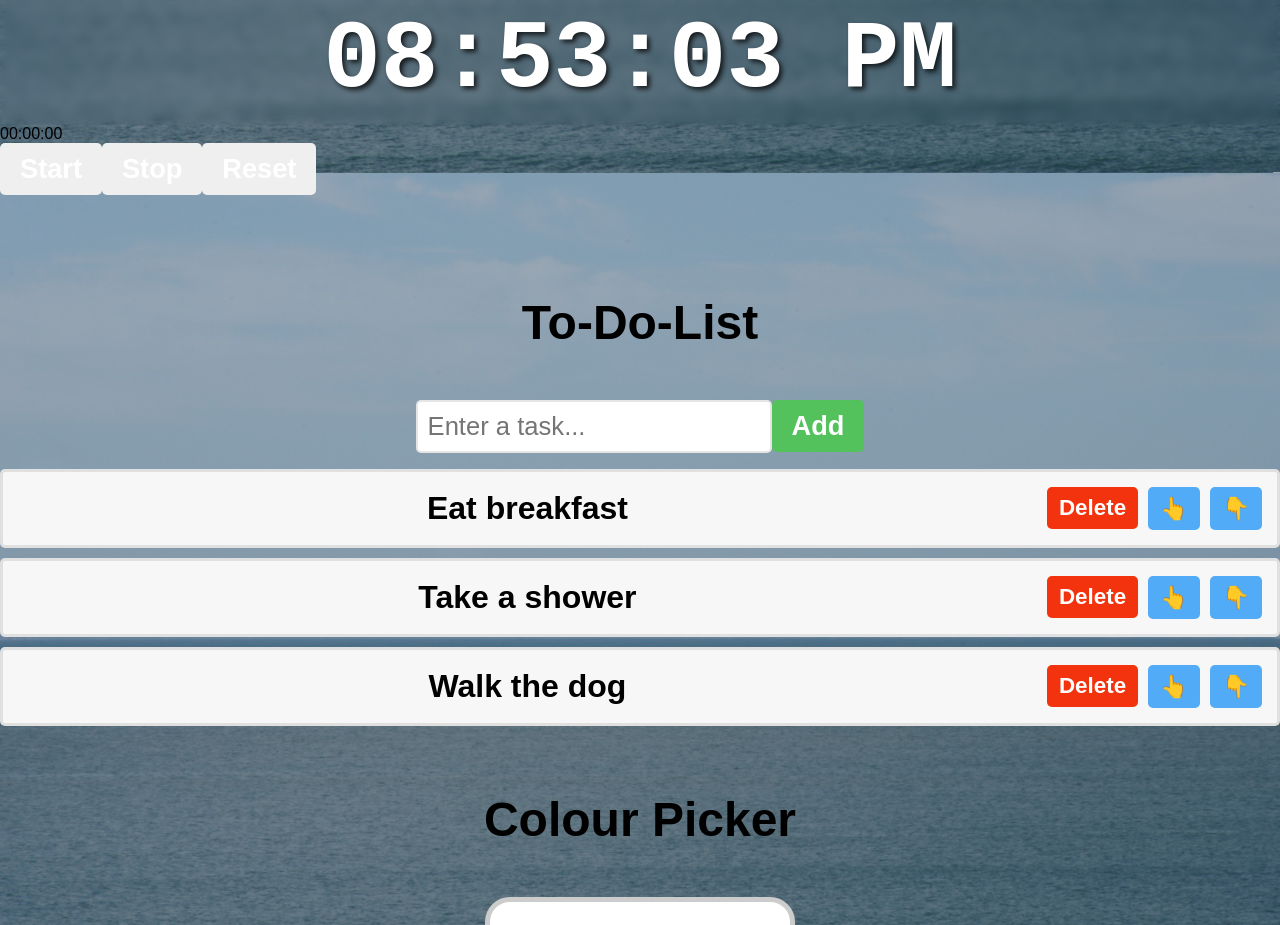
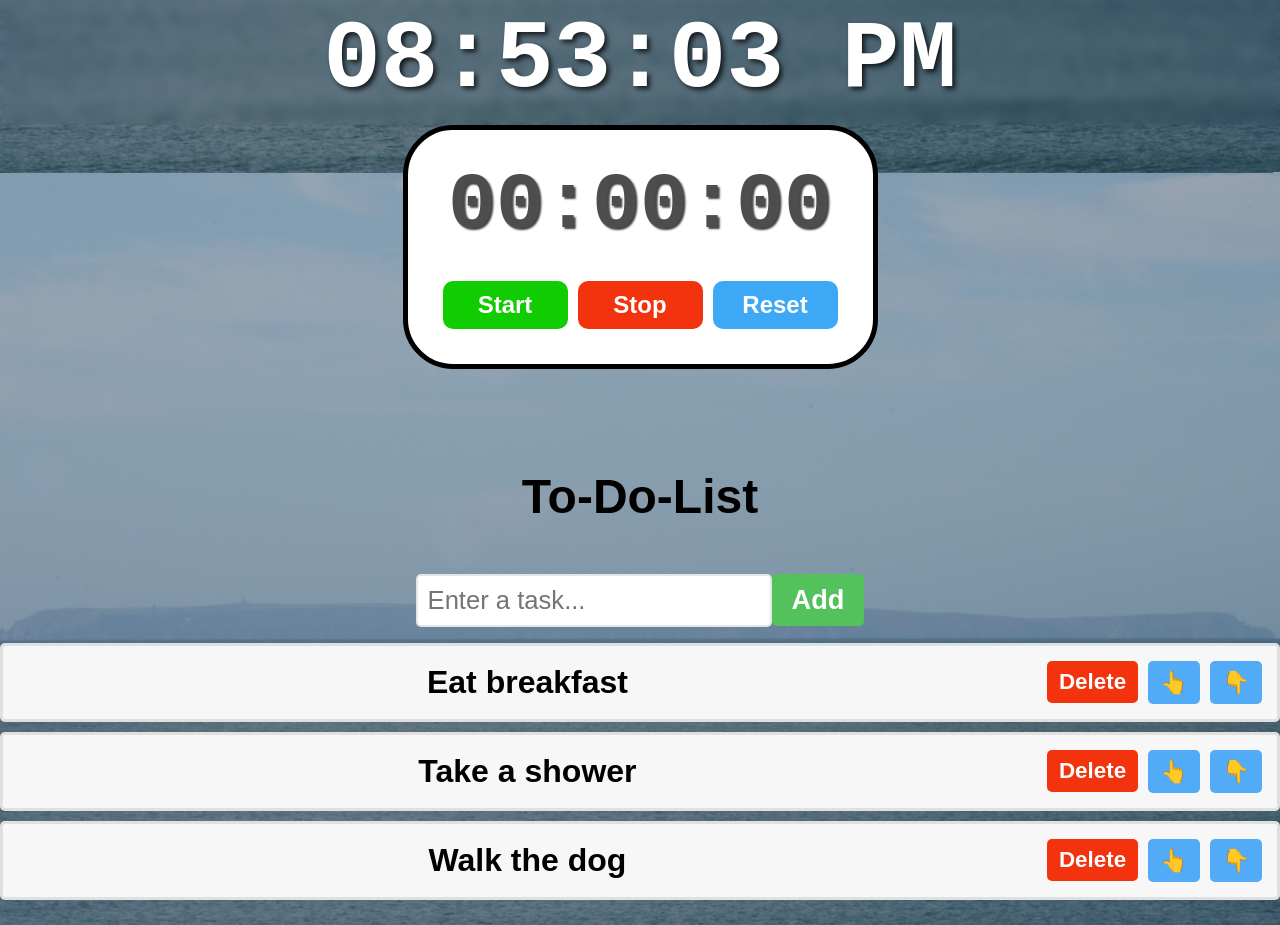
Before and after one commit to MarkChips/React-bro-code-tutorial, a React (Vite) app in the folder my-react-app/: page / in a window 1280 px wide. Shown: the part 1560-2485 px from the top of the page. Built offline with nearby package versions, Linux system fonts and the light colour scheme.

Commit message:
style: :lipstick: add styling to Stopwatch component

```diff
--- a/my-react-app/src/Stopwatch.jsx
+++ b/my-react-app/src/Stopwatch.jsx
@@ -29,7 +29,9 @@ function Stopwatch() {
     }
 
     return (
+        <div className="stopwatch-container">
             <div className="stopwatch">
+
                 <div className="display">{formatTime()}</div>
                 <div className="controls">
                     <button onClick={start} className="start-button">Start</button>
@@ -37,6 +39,7 @@ function Stopwatch() {
                     <button onClick={reset} className="reset-button">Reset</button>
                 </div>
             </div>
+        </div>
     );
 
 }
--- a/my-react-app/src/index.css
+++ b/my-react-app/src/index.css
@@ -6,6 +6,68 @@ body {
   background-size: cover;
   background-attachment: fixed;
   margin: 0;
+}
+
+.stopwatch-container {
+  display: flex;
+  flex-direction: column;
+  align-items: center;
+}
+
+.stopwatch {
+  display: flex;
+  flex-direction: column;
+  align-items: center;
+  border: 5px solid;
+  border-radius: 50px;
+  background-color: white;
+  padding: 30px;
+}
+
+.display {
+  font-size: 5rem;
+  font-family: monospace;
+  font-weight: bold;
+  color: hsl(0, 0%, 30%);
+  text-shadow: 2px 2px 2px hsla(0, 0%, 0%, 0.75);
+  margin-bottom: 25px;
+}
+
+.controls button {
+  font-size: 1.5rem;
+  font-weight: bold;
+  padding: 10px 20px;
+  margin: 5px;
+  min-width: 125px;
+  border: none;
+  border-radius: 10px;
+  cursor: pointer;
+  color: white;
+  transition: background-color 0.5s ease;
+}
+
+.start-button {
+  background-color: hsl(115, 100%, 40%);
+}
+
+.start-button:hover {
+  background-color: hsl(115, 100%, 35%);
+}
+
+.stop-button {
+  background-color: hsl(10, 90%, 50%);
+}
+
+.stop-button:hover {
+  background-color: hsl(10, 90%, 45%);
+}
+
+.reset-button {
+  background-color: hsl(205, 90%, 60%);
+}
+
+.reset-button:hover {
+  background-color: hsl(205, 90%, 55%);
 }
 
 .box {
```
Lines whose indentation alone changed are shown as unchanged.
